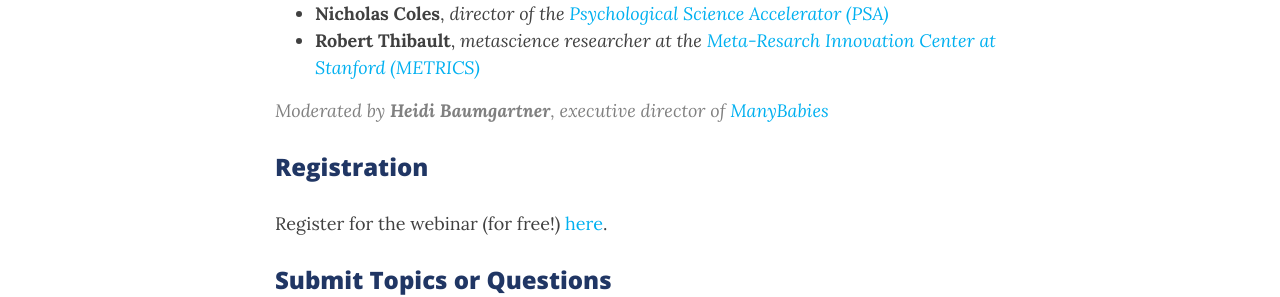
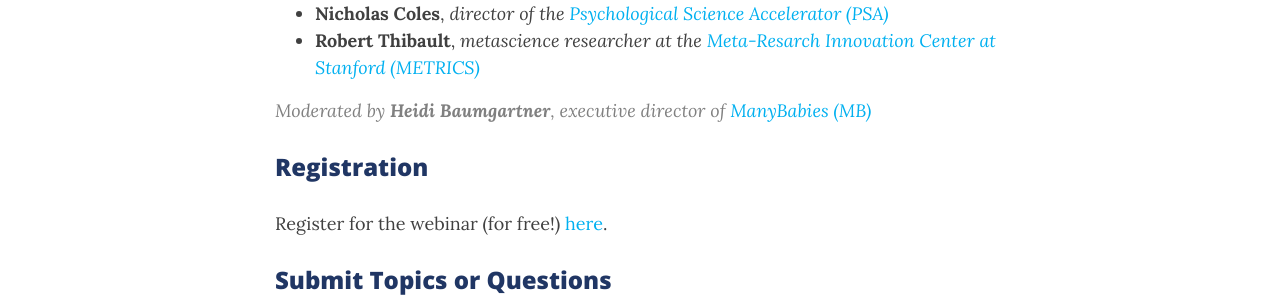
Before and after one commit to heidibaum/bigteamsciencelab.github.io, a Jekyll site: the page built from events.md, in a window 1280 px wide and 900 px high, scrolled down 1198 px. Shown: the part 161-458 px from the top of the window. Built offline with Jekyll 4.4.1, drawn with Linux system fonts in a browser that asks for light colours; nearby versions of some CDN libraries; comment, search, counter and statistics services are not loaded.

```diff
--- a/events.md
+++ b/events.md
@@ -21,7 +21,7 @@ This panel will bring together diverse perspectives to discuss various authorshi
 * **Nicholas Coles**, *director of the [Psychological Science Accelerator (PSA)](https://psysciacc.org/)*
 * **Robert Thibault**, *metascience researcher at the [Meta-Resarch Innovation Center at Stanford (METRICS)](https://metrics.stanford.edu/)*
 
->Moderated by **Heidi Baumgartner**, *executive director of [ManyBabies](manybabies.github.io)*
+>Moderated by **Heidi Baumgartner**, *executive director of [ManyBabies (MB)](manybabies.github.io)*
 
 ### Registration
 
```
